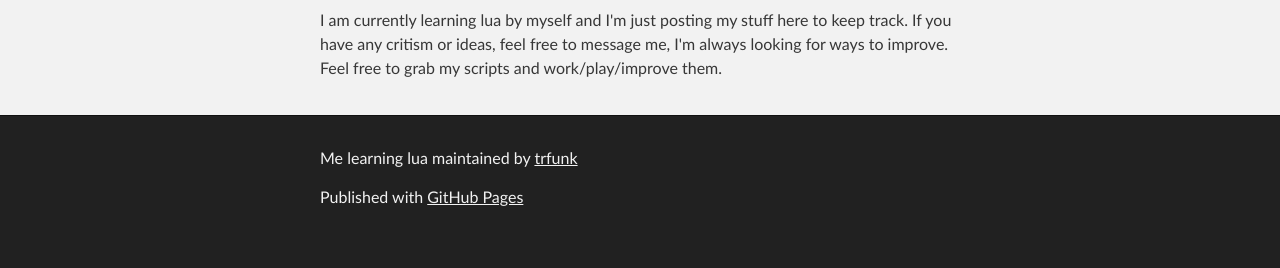
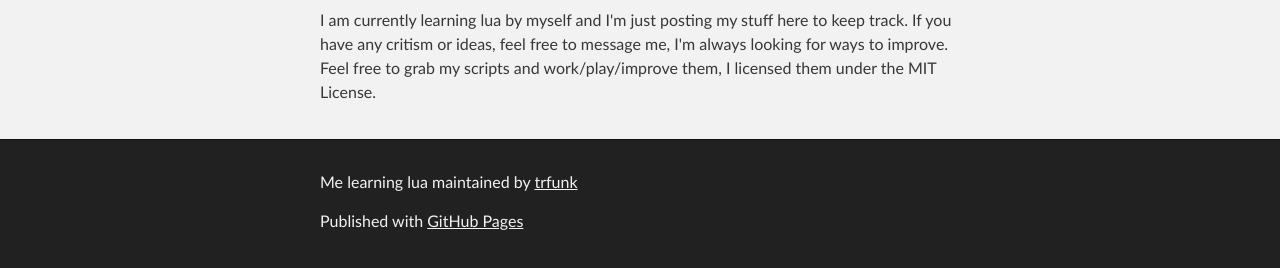
Before and after one commit to DevFCS/lua, a plain HTML site: page index.html in a window 1280 px wide. Shown: the part 252-520 px from the top of the page. Drawn offline with Linux system fonts and the light colour scheme.

Commit message:
reworded

```diff
--- a/index.html
+++ b/index.html
@@ -31,7 +31,7 @@
     <!-- MAIN CONTENT -->
     <div id="main_content_wrap" class="outer">
       <section id="main_content" class="inner">
-        <p>I am currently learning lua by myself and I'm just posting my stuff here to keep track. If you have any critism or ideas, feel free to message me, I'm always looking for ways to improve. Feel free to grab my scripts and work/play/improve them. </p>
+        <p>I am currently learning lua by myself and I'm just posting my stuff here to keep track. If you have any critism or ideas, feel free to message me, I'm always looking for ways to improve. Feel free to grab my scripts and work/play/improve them, I licensed them under the MIT License. </p>
       </section>
     </div>
 
```
